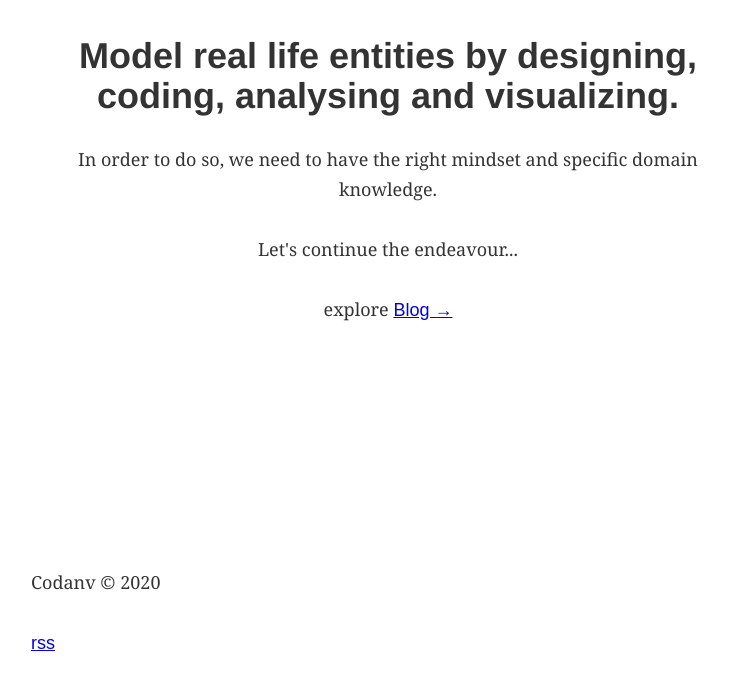
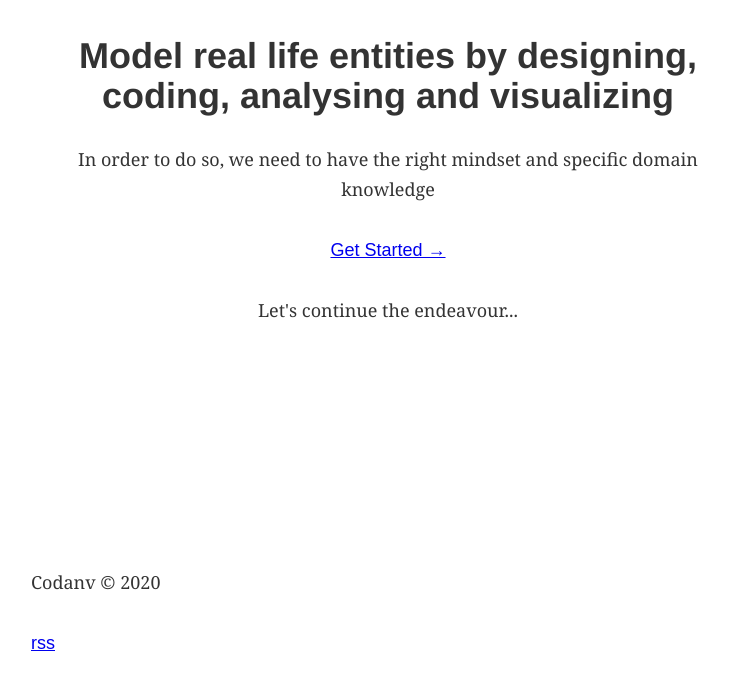
Before and after one commit to Codanv/codanv.com, a Gatsby site: page / in a window 1280 px wide. Shown: the part 93-780 px from the top of the page, without its empty margins (252-983 px from the left). Built offline with nearby package versions, Linux system fonts and the light colour scheme; Gatsby itself is replaced by a stand-in of ours; some packages are replaced by stand-ins of ours.

Commit message:
fixed landing page

```diff
--- a/src/pages/index.js
+++ b/src/pages/index.js
@@ -10,16 +10,17 @@ const IndexPage = () => {
     <Layout>
       <Head title="Home" />
       <div className={indexStyles.center}>
-        <h1>Model real life entities by designing, coding, analysing and    visualizing.
+        <h1>Model real life entities by designing, coding, analysing and    visualizing
         </h1>
-        <p>In order to do so, we need to have the right mindset and specific   domain knowledge.
+        <p>In order to do so, we need to have the right mindset and specific   domain knowledge
+        </p>
+
+        <p>
+          <span className={indexStyles.blogLink}>
+            <Link to="/blog">Get Started →</Link>
+          </span>
         </p>
         <p> Let's continue the endeavour...</p>
-        <p> explore{" "}
-          <span className={indexStyles.blogLink}>
-            <Link to="/blog">Blog →</Link>
-          </span>
-        </p>
       </div>
     </Layout>
   )
```
